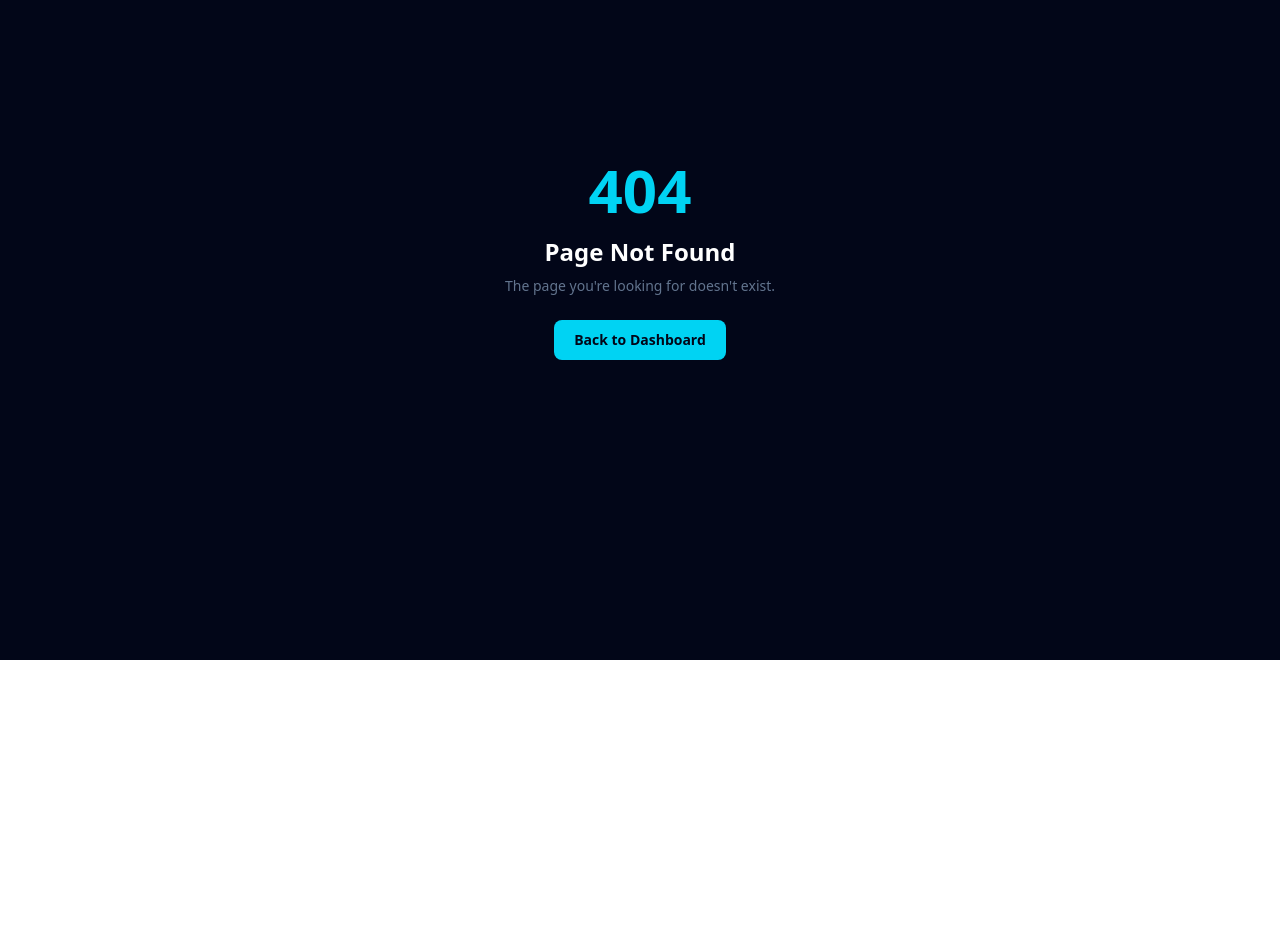
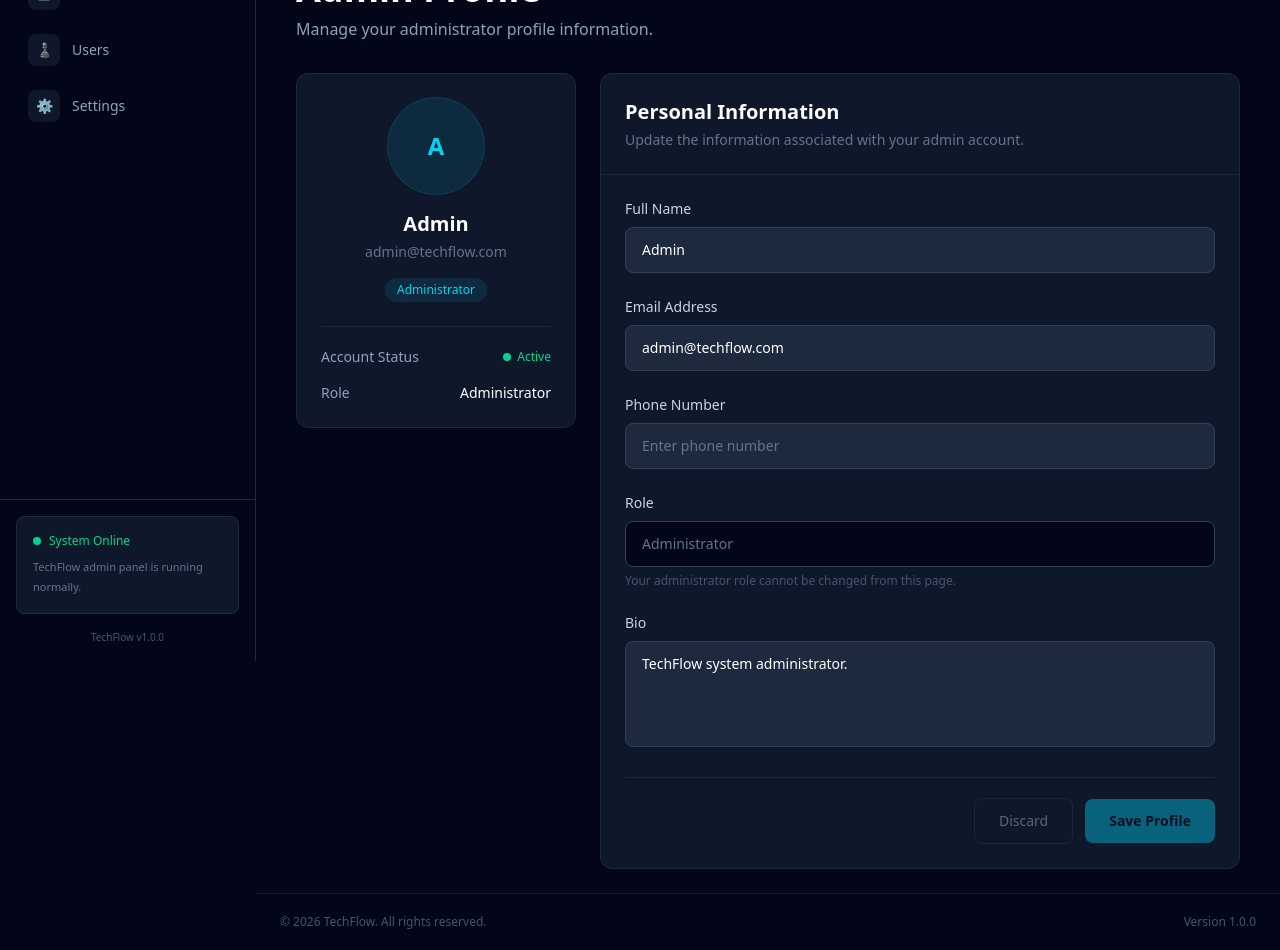
Before and after one commit to amit0526/TechFlow, a React app in the folder frontend/: page /profile in a window 1280 px wide. Before the commit this address had no page. Shown: the part 140-1090 px from the top of the page. Before the commit the page ends 800 px from the top, so only its background shows below. Built offline with nearby package versions, Linux system fonts and the light colour scheme; the HTML template or start-up script is replaced by a standard one.

Commit message:
feat: Add Profile page and integrate with Navbar; enhance profile management with loading state and validation

```diff
--- a/frontend/src/App.jsx
+++ b/frontend/src/App.jsx
@@ -5,6 +5,7 @@ import AdminLayout from "./layouts/AdminLayout";
 import Dashboard from "./pages/Dashboard";
 import Users from "./pages/Users";
 import Settings from "./pages/Settings";
+import Profile from "./pages/Profile";
 
 function App() {
   return (
@@ -14,6 +15,7 @@ function App() {
           <Route path="/" element={<Dashboard />} />
           <Route path="/users" element={<Users />} />
           <Route path="/settings" element={<Settings />} />
+          <Route path="/profile" element={<Profile />} />
         </Route>
 
         <Route
--- a/frontend/src/components/Navbar.jsx
+++ b/frontend/src/components/Navbar.jsx
@@ -117,13 +117,13 @@ function Navbar({ sidebarOpen, setSidebarOpen }) {
                     ⚙ Settings
                   </Link>
 
-                  <button
-                    type="button"
+                  <Link
+                    to="/profile"
                     onClick={() => setProfileOpen(false)}
-                    className="w-full rounded-lg px-3 py-2 text-left text-sm text-slate-300 transition hover:bg-slate-800 hover:text-white"
+                    className="block rounded-lg px-3 py-2 text-sm text-slate-300 transition hover:bg-slate-800 hover:text-white"
                   >
                     👤 Profile
-                  </button>
+                  </Link>
                 </div>
               </div>
             </>
--- a/frontend/src/pages/Profile.jsx
+++ b/frontend/src/pages/Profile.jsx
@@ -1,46 +1,152 @@
-import { useState } from "react";
+import { useEffect, useMemo, useState } from "react";
 
-function Profile() {
-  const [profile, setProfile] = useState({
+
+const DEFAULT_PROFILE = {
   name: "Admin",
   email: "admin@techflow.com",
   role: "Administrator",
   phone: "",
   bio: "TechFlow system administrator.",
-  });
+};
 
-  const [saved, setSaved] = useState(false);
+function Profile() {
+  const [profile, setProfile] = useState(DEFAULT_PROFILE);
+  const [savedProfile, setSavedProfile] = useState(DEFAULT_PROFILE);
+  const [loaded, setLoaded] = useState(false);
+  const [saving, setSaving] = useState(false);
+  const [message, setMessage] = useState("");
+
+  // =========================
+  // Load Profile
+  // =========================
+
+  useEffect(() => {
+    try {
+      const storedProfile = localStorage.getItem("techflowProfile");
+
+      if (storedProfile) {
+        const parsedProfile = JSON.parse(storedProfile);
+
+        const mergedProfile = {
+          ...DEFAULT_PROFILE,
+          ...parsedProfile,
+        };
+
+        setProfile(mergedProfile);
+        setSavedProfile(mergedProfile);
+      }
+    } catch (error) {
+      console.error("Failed to load profile:", error);
+    } finally {
+      setLoaded(true);
+    }
+  }, []);
+
+  // =========================
+  // Check Changes
+  // =========================
+
+  const hasChanges = useMemo(
+    () => JSON.stringify(profile) !== JSON.stringify(savedProfile),
+    [profile, savedProfile],
+  );
+
+  // =========================
+  // Update Profile
+  // =========================
 
   const updateProfile = (key, value) => {
-    setProfile((prev) => ({
-      ...prev,
+    setProfile((previous) => ({
+      ...previous,
       [key]: value,
     }));
 
-    setSaved(false);
+    setMessage("");
   };
 
+  // =========================
+  // Save Profile
+  // =========================
+
   const handleSave = () => {
-    localStorage.setItem("techflowProfile", JSON.stringify(profile));
+    const trimmedName = profile.name.trim();
+    const trimmedEmail = profile.email.trim();
 
-    setSaved(true);
+    if (!trimmedName || !trimmedEmail) {
+      setMessage("Name and email are required.");
+      return;
+    }
+
+    try {
+      setSaving(true);
+
+      const updatedProfile = {
+        ...profile,
+        name: trimmedName,
+        email: trimmedEmail,
+        phone: profile.phone.trim(),
+        bio: profile.bio.trim(),
+      };
+
+      localStorage.setItem("techflowProfile", JSON.stringify(updatedProfile));
+
+      setProfile(updatedProfile);
+      setSavedProfile(updatedProfile);
+      setMessage("Profile saved successfully.");
 
       setTimeout(() => {
-      setSaved(false);
+        setMessage("");
       }, 2500);
+    } catch (error) {
+      console.error("Failed to save profile:", error);
+      setMessage("Failed to save profile.");
+    } finally {
+      setSaving(false);
+    }
   };
 
-  const initials = profile.name
-    .trim()
+  // =========================
+  // Discard Changes
+  // =========================
+
+  const discardChanges = () => {
+    setProfile(savedProfile);
+    setMessage("");
+  };
+
+  // =========================
+  // Initials
+  // =========================
+
+  const initials =
+    profile.name
+      ?.trim()
       .split(/\s+/)
       .map((word) => word.charAt(0))
       .join("")
       .slice(0, 2)
-    .toUpperCase();
+      .toUpperCase() || "AD";
+
+  // =========================
+  // Loading
+  // =========================
+
+  if (!loaded) {
+    return (
+      <div className="mx-auto w-full max-w-6xl">
+        <div className="rounded-xl border border-slate-800 bg-slate-900 p-10 text-center">
+          <div className="mx-auto mb-4 h-8 w-8 animate-spin rounded-full border-2 border-slate-700 border-t-cyan-400" />
+
+          <p className="text-sm text-slate-400">Loading profile...</p>
+        </div>
+      </div>
+    );
+  }
 
   return (
-    <div className="w-full max-w-6xl mx-auto">
+    <div className="mx-auto w-full max-w-6xl">
       {/* Header */}
+
       <div className="mb-8">
         <p className="text-xs font-semibold uppercase tracking-wider text-cyan-400">
           Account
@@ -57,11 +163,13 @@ function Profile() {
 
       <div className="grid grid-cols-1 gap-6 lg:grid-cols-[280px_1fr]">
         {/* Profile Card */}
+
         <div className="h-fit rounded-xl border border-slate-800 bg-slate-900 p-6">
           <div className="flex flex-col items-center text-center">
             {/* Avatar */}
+
             <div className="flex h-24 w-24 items-center justify-center rounded-full bg-cyan-400/10 text-2xl font-bold text-cyan-400 ring-1 ring-cyan-400/20">
-              {initials || "AD"}
+              {initials}
             </div>
 
             <h2 className="mt-4 text-xl font-semibold text-white">
@@ -78,6 +186,7 @@ function Profile() {
           </div>
 
           {/* Status */}
+
           <div className="mt-6 border-t border-slate-800 pt-5">
             <div className="flex items-center justify-between">
               <span className="text-sm text-slate-400">Account Status</span>
@@ -97,6 +206,7 @@ function Profile() {
         </div>
 
         {/* Profile Form */}
+
         <div className="rounded-xl border border-slate-800 bg-slate-900">
           <div className="border-b border-slate-800 p-6">
             <h2 className="text-xl font-semibold text-white">
@@ -110,6 +220,7 @@ function Profile() {
 
           <div className="space-y-6 p-6">
             {/* Name */}
+
             <div>
               <label
                 htmlFor="profile-name"
@@ -122,13 +233,16 @@ function Profile() {
                 id="profile-name"
                 type="text"
                 value={profile.name}
-                onChange={(e) => updateProfile("name", e.target.value)}
+                onChange={(event) => updateProfile("name", event.target.value)}
                 placeholder="Enter your name"
-                className="w-full rounded-lg border border-slate-700 bg-slate-800 px-4 py-3 text-sm text-white outline-none transition placeholder:text-slate-500 focus:border-cyan-400"
+                autoComplete="name"
+                disabled={saving}
+                className="w-full rounded-lg border border-slate-700 bg-slate-800 px-4 py-3 text-sm text-white outline-none transition placeholder:text-slate-500 focus:border-cyan-400 disabled:cursor-not-allowed disabled:opacity-50"
               />
             </div>
 
             {/* Email */}
+
             <div>
               <label
                 htmlFor="profile-email"
@@ -141,13 +255,16 @@ function Profile() {
                 id="profile-email"
                 type="email"
                 value={profile.email}
-                onChange={(e) => updateProfile("email", e.target.value)}
+                onChange={(event) => updateProfile("email", event.target.value)}
                 placeholder="Enter your email"
-                className="w-full rounded-lg border border-slate-700 bg-slate-800 px-4 py-3 text-sm text-white outline-none transition placeholder:text-slate-500 focus:border-cyan-400"
+                autoComplete="email"
+                disabled={saving}
+                className="w-full rounded-lg border border-slate-700 bg-slate-800 px-4 py-3 text-sm text-white outline-none transition placeholder:text-slate-500 focus:border-cyan-400 disabled:cursor-not-allowed disabled:opacity-50"
               />
             </div>
 
             {/* Phone */}
+
             <div>
               <label
                 htmlFor="profile-phone"
@@ -160,13 +277,16 @@ function Profile() {
                 id="profile-phone"
                 type="tel"
                 value={profile.phone}
-                onChange={(e) => updateProfile("phone", e.target.value)}
+                onChange={(event) => updateProfile("phone", event.target.value)}
                 placeholder="Enter phone number"
-                className="w-full rounded-lg border border-slate-700 bg-slate-800 px-4 py-3 text-sm text-white outline-none transition placeholder:text-slate-500 focus:border-cyan-400"
+                autoComplete="tel"
+                disabled={saving}
+                className="w-full rounded-lg border border-slate-700 bg-slate-800 px-4 py-3 text-sm text-white outline-none transition placeholder:text-slate-500 focus:border-cyan-400 disabled:cursor-not-allowed disabled:opacity-50"
               />
             </div>
 
             {/* Role */}
+
             <div>
               <label
                 htmlFor="profile-role"
@@ -175,19 +295,21 @@ function Profile() {
                 Role
               </label>
 
-              <select
+              <input
                 id="profile-role"
+                type="text"
                 value={profile.role}
-                onChange={(e) => updateProfile("role", e.target.value)}
-                className="w-full rounded-lg border border-slate-700 bg-slate-800 px-4 py-3 text-sm text-white outline-none transition focus:border-cyan-400"
-              >
-                <option>Administrator</option>
-                <option>Manager</option>
-                <option>Editor</option>
-              </select>
+                disabled
+                className="w-full cursor-not-allowed rounded-lg border border-slate-700 bg-slate-950 px-4 py-3 text-sm text-slate-500 outline-none"
+              />
+
+              <p className="mt-1.5 text-xs text-slate-600">
+                Your administrator role cannot be changed from this page.
+              </p>
             </div>
 
             {/* Bio */}
+
             <div>
               <label
                 htmlFor="profile-bio"
@@ -200,26 +322,45 @@ function Profile() {
                 id="profile-bio"
                 rows="4"
                 value={profile.bio}
-                onChange={(e) => updateProfile("bio", e.target.value)}
+                onChange={(event) => updateProfile("bio", event.target.value)}
                 placeholder="Write something about yourself..."
-                className="w-full resize-none rounded-lg border border-slate-700 bg-slate-800 px-4 py-3 text-sm text-white outline-none transition placeholder:text-slate-500 focus:border-cyan-400"
+                disabled={saving}
+                className="w-full resize-none rounded-lg border border-slate-700 bg-slate-800 px-4 py-3 text-sm text-white outline-none transition placeholder:text-slate-500 focus:border-cyan-400 disabled:cursor-not-allowed disabled:opacity-50"
               />
             </div>
 
-            {/* Save */}
+            {/* Actions */}
+
             <div className="flex flex-col gap-3 border-t border-slate-800 pt-5 sm:flex-row sm:items-center sm:justify-end">
-              {saved && (
-                <p className="text-sm text-emerald-400">
-                  ✓ Profile saved successfully.
+              {message && (
+                <p
+                  className={`mr-auto text-sm ${
+                    message.includes("required") || message.includes("Failed")
+                      ? "text-red-400"
+                      : "text-emerald-400"
+                  }`}
+                >
+                  {message.includes("successfully") ? "✓ " : ""}
+                  {message}
                 </p>
               )}
 
               <button
                 type="button"
+                onClick={discardChanges}
+                disabled={!hasChanges || saving}
+                className="rounded-lg border border-slate-700 px-6 py-3 text-sm font-medium text-slate-300 transition hover:bg-slate-800 hover:text-white disabled:cursor-not-allowed disabled:opacity-40"
+              >
+                Discard
+              </button>
+
+              <button
+                type="button"
                 onClick={handleSave}
-                className="rounded-lg bg-cyan-400 px-6 py-3 text-sm font-bold text-slate-950 transition hover:bg-cyan-300"
+                disabled={!hasChanges || saving}
+                className="rounded-lg bg-cyan-400 px-6 py-3 text-sm font-bold text-slate-950 transition hover:bg-cyan-300 disabled:cursor-not-allowed disabled:opacity-40"
               >
-                Save Profile
+                {saving ? "Saving..." : "Save Profile"}
               </button>
             </div>
           </div>
```
Lines whose indentation alone changed are shown as unchanged.
